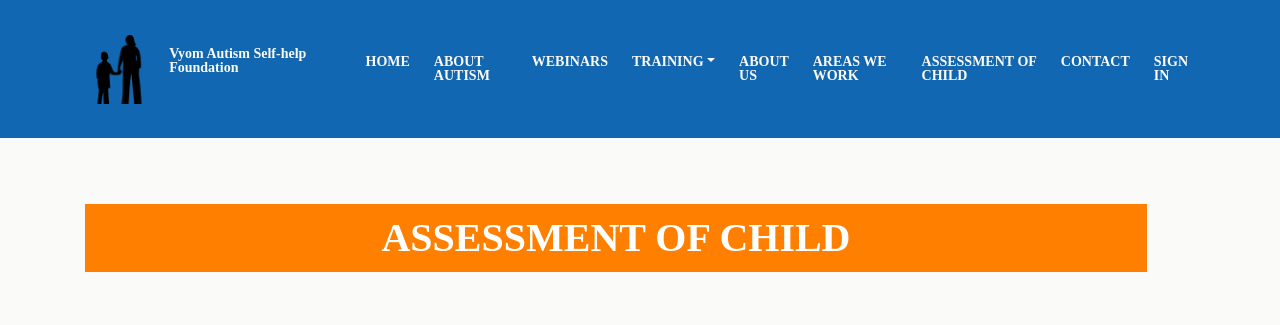
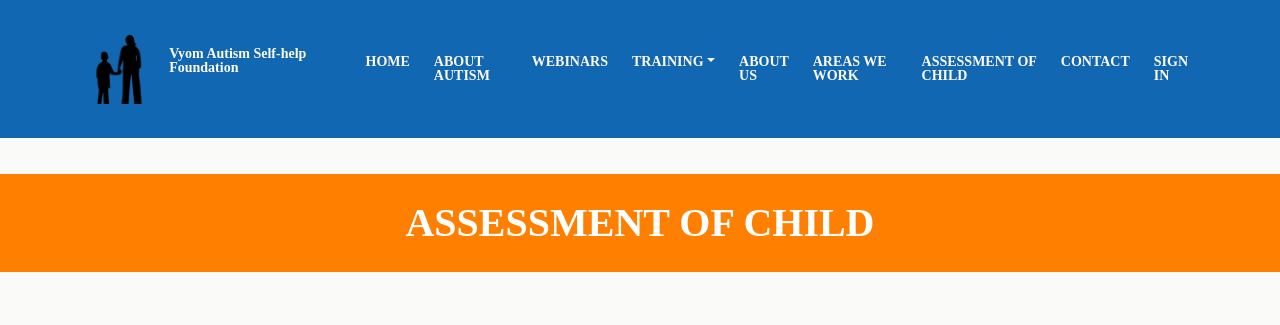
Before and after one commit to Leesha-Noble-Souls/ParentTrainingApp, a Django app: page /assessment/ in a window 1280 px wide. Shown: the top 325 px of the page. Run offline with Django 3.2, Linux system fonts and the light colour scheme; some libraries are stand-ins or nearby versions; some web fonts are replaced.

Commit message:
new update

```diff
--- a/templates/parentTraining/assessment.html
+++ b/templates/parentTraining/assessment.html
@@ -8,9 +8,11 @@
  }
 </style>
 <div id="intro" class="basic-1">
+ <h1 style="color:white; padding: 25px; background: #ff8000;text-align: center;">ASSESSMENT OF CHILD</h1>
     <div class="container align-items-center">
+
+
         <div class="text-container">
-                    <h1 style="color:white; padding: 10px; background: #ff8000;text-align: center;">ASSESSMENT OF CHILD</h1>
 
         </div>
 {#        <hr>#}
```
